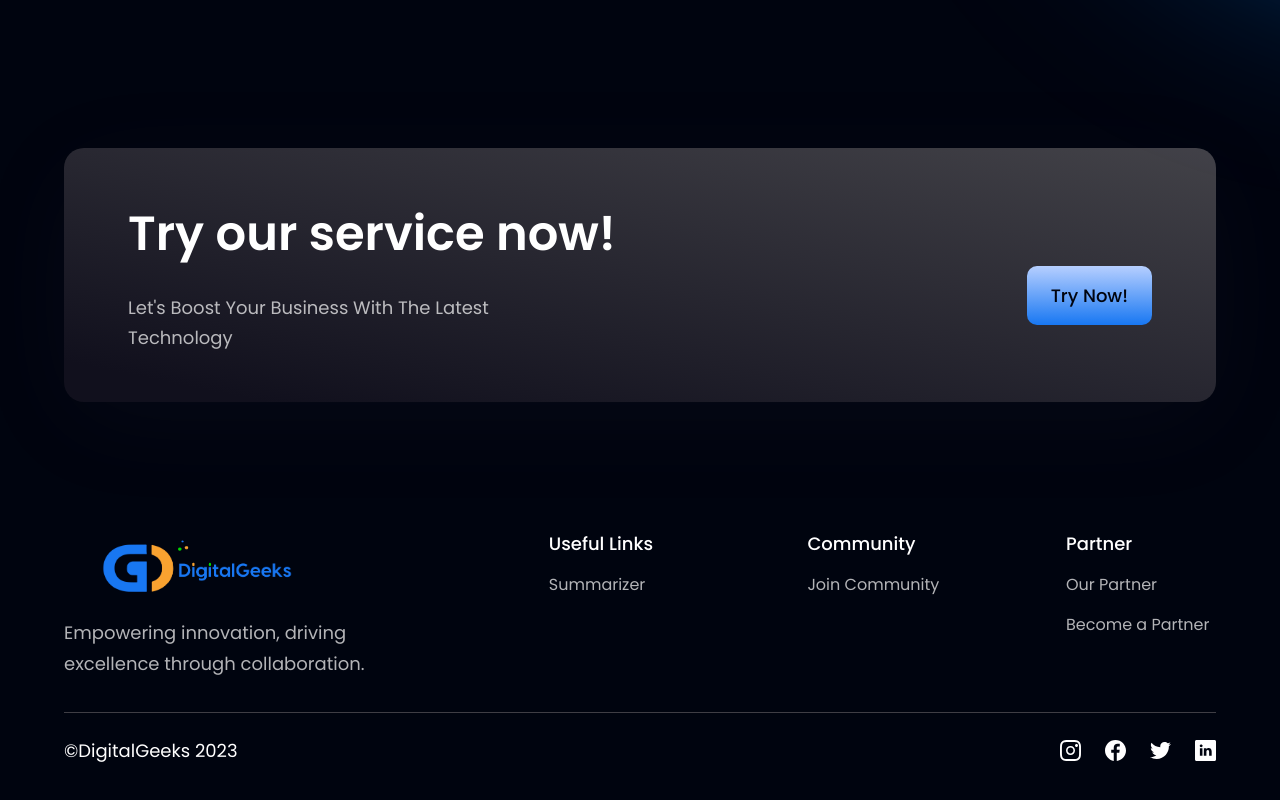
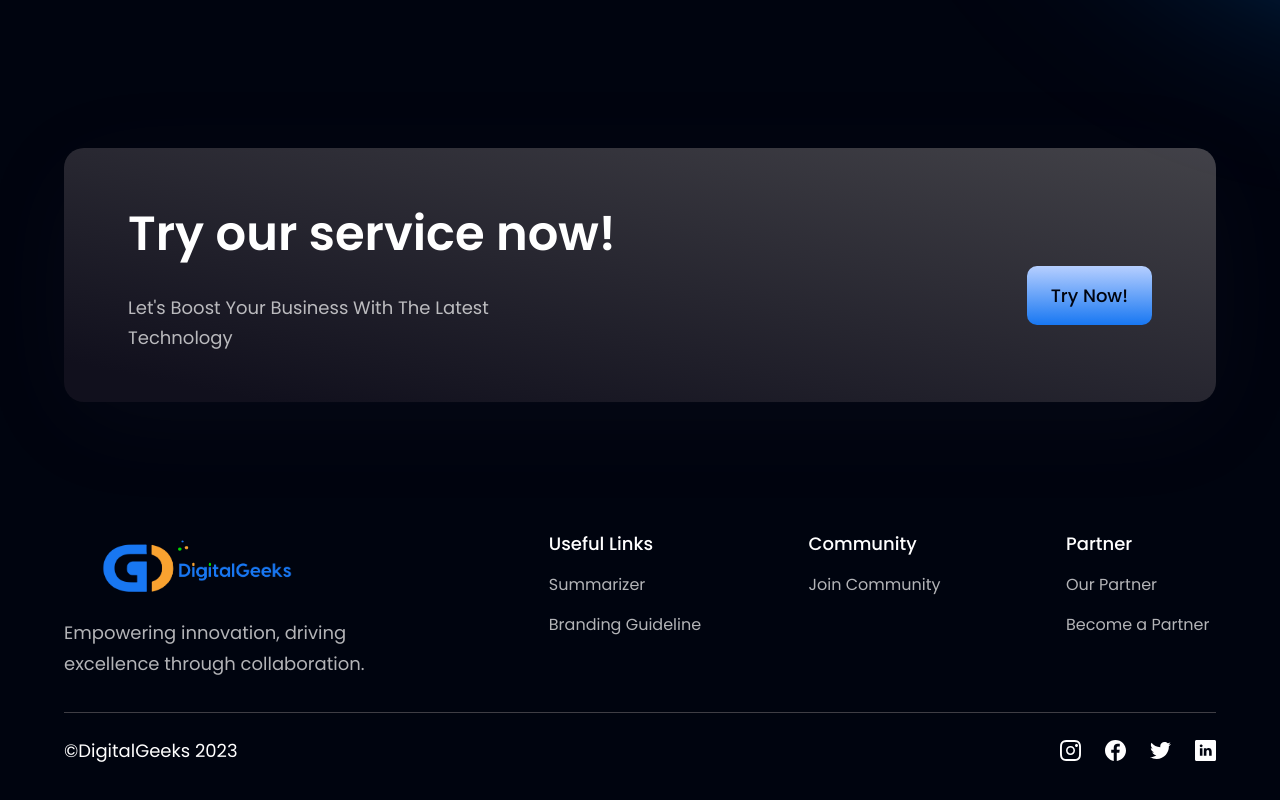
Before and after one commit to Digitalgeekszw/DigitalgeeksOfficial, a React (Vite) app: page / in a window 1280 px wide. Shown: the part 4627-5427 px from the top of the page. Built offline with nearby package versions, Linux system fonts and the light colour scheme.

Commit message:
Added Guideline

```diff
--- a/package.json
+++ b/package.json
@@ -15,6 +15,8 @@
     "react-intersection-observer": "^9.4.3",
     "react-pdf": "^7.0.3",
     "react-router-dom": "^6.11.2",
+    "react-spring": "^9.7.1",
+    "react-typewriter-effect": "^1.1.0",
     "react-youtube": "^10.1.0"
   },
   "devDependencies": {
--- a/src/constants/index.js
+++ b/src/constants/index.js
@@ -124,10 +124,10 @@ export const footerLinks = [
         name: "Summarizer",
         link: "https://summerizer-five.vercel.app/",
       },
-      // {
-      //   name: "How it Works",
-      //   link: "https://www.hoobank.com/how-it-works/",
-      // },
+      {
+        name: "Branding Guideline",
+        link: "https://publuu.com/flip-book/181271/445286/page/1",
+      },
       // {
       //   name: "Create",
       //   link: "https://www.hoobank.com/create/",
```
Also changed, not shown: 1 other file (tests, documents, lock files or other folders).
